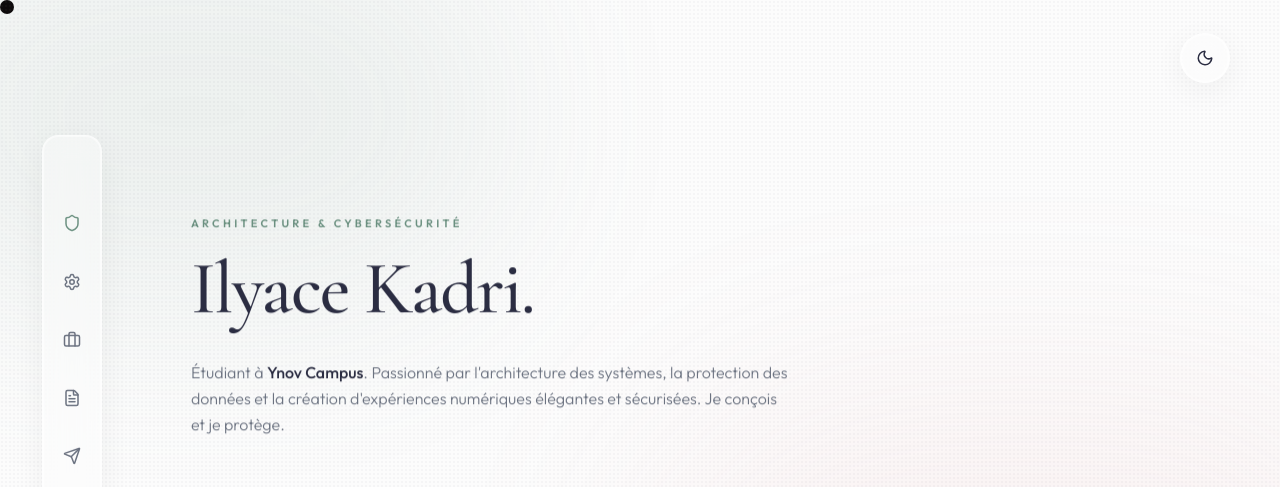
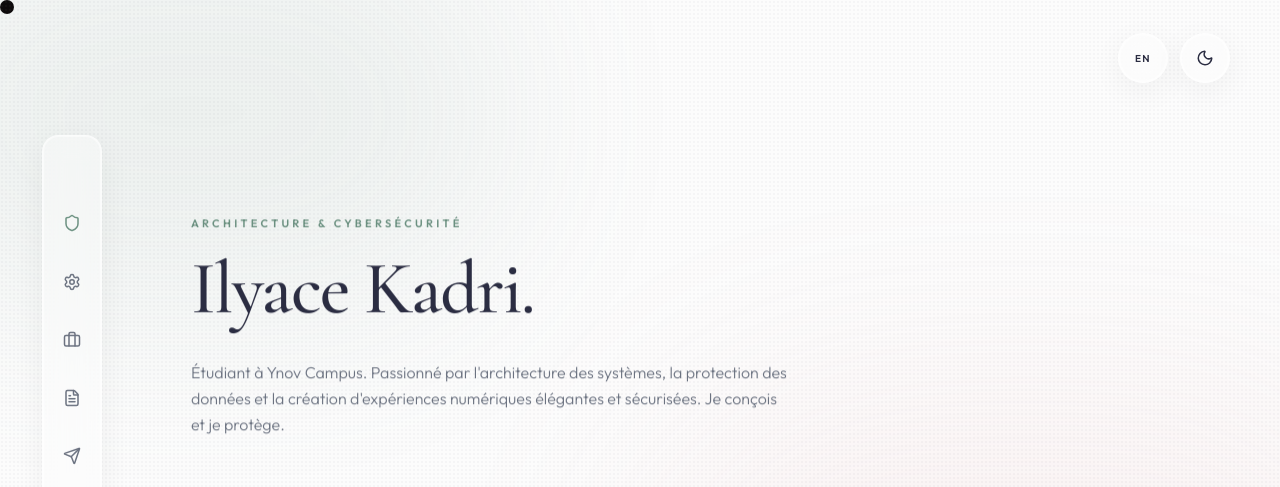
Before and after one commit to IKadri-droid/Portfolio-ilyace, a React (Vite) app: page / in a window 1280 px wide. Shown: the top 487 px of the page. Built offline with nearby package versions, Linux system fonts and the light colour scheme.

Commit message:
feat: add multi-language support (FR/EN) with toggle button

```diff
--- a/src/App.jsx
+++ b/src/App.jsx
@@ -7,13 +7,17 @@ import ProfilePhoto from "./features/hero/ProfilePhoto";
 import Stack from "./features/stack/Stack";
 import Contact from "./features/contact/Contact";
 import Experience from "./features/cv/Experience";
+import { translations } from "./translations";
 import './index.css';
 
 function App() {
   const [activeSection, setActiveSection] = useState('hero');
   const [visibleSections, setVisibleSections] = useState(new Set());
   const [isDarkMode, setIsDarkMode] = useState(false);
+  const [lang, setLang] = useState('fr');
   const cursorRef = useRef(null);
+
+  const T = translations[lang];
 
   // Instant cursor tracking (No delay)
   useEffect(() => {
@@ -63,17 +67,29 @@ function App() {
       {/* Super smooth generic cursor */}
       <div ref={cursorRef} className="custom-cursor hidden md:block" />
 
+      {/* Theme & Language Toggles */}
+      <div className="fixed top-8 right-8 md:right-12 z-[200] flex gap-3">
+        {/* Language Toggle */}
+        <button
+          onClick={() => setLang(lang === 'fr' ? 'en' : 'fr')}
+          className="w-12 h-12 rounded-full bg-white/40 dark:bg-black/20 backdrop-blur-md border border-white/60 dark:border-white/10 shadow-glass flex items-center justify-center text-indie-text hover:text-indie-primary transition-all duration-500 group uppercase text-[10px] font-bold tracking-widest"
+        >
+          <div className="absolute inset-0 rounded-full bg-indie-primary/0 group-hover:bg-indie-primary/10 transition-colors duration-500" />
+          <span className="relative z-10">{lang === 'fr' ? 'EN' : 'FR'}</span>
+        </button>
+
         {/* Theme Toggle Button */}
         <button
           onClick={() => setIsDarkMode(!isDarkMode)}
-        className="fixed top-8 right-8 md:right-12 z-[200] w-12 h-12 rounded-full bg-white/40 dark:bg-black/20 backdrop-blur-md border border-white/60 dark:border-white/10 shadow-glass flex items-center justify-center text-indie-text hover:text-indie-primary transition-all duration-500 group"
+          className="w-12 h-12 rounded-full bg-white/40 dark:bg-black/20 backdrop-blur-md border border-white/60 dark:border-white/10 shadow-glass flex items-center justify-center text-indie-text hover:text-indie-primary transition-all duration-500 group"
         >
           <div className="absolute inset-0 rounded-full bg-indie-primary/0 group-hover:bg-indie-primary/10 transition-colors duration-500" />
           {isDarkMode ? <Sun className="w-[18px] h-[18px]" /> : <Moon className="w-[18px] h-[18px] transition-transform group-hover:-rotate-12" />}
         </button>
+      </div>
 
       <BackgroundEffects />
-      <SideBar activeSection={activeSection} />
+      <SideBar activeSection={activeSection} t={T.nav} />
       <ProfilePhoto />
 
       <main className="relative z-10 max-w-6xl mx-auto md:pl-24">
@@ -81,20 +97,20 @@ function App() {
           <div className="text-left space-y-8 px-8 sm:px-12 w-full max-w-3xl pt-24 md:pt-0">
             <div className="space-y-4">
               <span className="inline-block text-indie-primary text-[11px] font-semibold tracking-[0.3em] uppercase">
-                Architecture & Cybersécurité
+                {T.hero.subtitle}
               </span>
               <h1 className="text-5xl md:text-6xl lg:text-7xl font-serif text-indie-text font-medium tracking-tight">
-                Ilyace Kadri.
+                {T.hero.title}
               </h1>
             </div>
 
             <p className="text-indie-muted max-w-xl text-[15px] md:text-[16px] font-light leading-relaxed">
-              Étudiant à <span className="text-indie-text font-medium transition-colors duration-500">Ynov Campus</span>. Passionné par l'architecture des systèmes, la protection des données et la création d'expériences numériques élégantes et sécurisées. Je conçois et je protège.
+              {T.hero.description}
             </p>
 
             <div className="flex flex-col sm:flex-row gap-6 pt-10">
               <a href="#projects" className="group px-8 py-4 bg-indie-text text-indie-bg rounded-full hover:bg-indie-primary hover:shadow-lg hover:shadow-indie-primary/20 transition-all duration-500 uppercase tracking-[0.2em] text-[11px] font-medium flex items-center justify-center gap-3">
-                Découvrir mon travail
+                {T.hero.cta_work}
                 <span className="group-hover:translate-x-1 transition-transform">→</span>
               </a>
               <div className="flex flex-col gap-3">
@@ -103,7 +119,7 @@ function App() {
                   download="CV_Ilyace_KADRI.pdf"
                   className="px-8 py-4 bg-transparent text-indie-text border border-indie-text/20 rounded-full hover:border-indie-text hover:bg-indie-text/5 transition-all duration-500 uppercase tracking-[0.2em] text-[11px] font-medium text-center shadow-sm"
                 >
-                  Télécharger mon CV (PDF)
+                  {T.hero.cta_cv}
                 </a>
                 <a
                   href={isDarkMode ? "/CV_Ilyace_KADRI_Dark.html" : "/CV_Ilyace_KADRI_Light.html"}
@@ -111,21 +127,21 @@ function App() {
                   rel="noopener noreferrer"
                   className="text-center text-[10px] tracking-[0.2em] uppercase text-indie-muted hover:text-indie-primary transition-colors"
                 >
-                  Consulter version web
+                  {T.hero.cta_web}
                 </a>
               </div>
             </div>
           </div>
         </section>
 
-        <Stack className={`transition-all duration-1000 ${visibleSections.has('stack') ? 'animate-fade-in' : 'opacity-0'}`} />
+        <Stack t={T.stack} className={`transition-all duration-1000 ${visibleSections.has('stack') ? 'animate-fade-in' : 'opacity-0'}`} />
 
-        <Experience className={`transition-all duration-1000 ${visibleSections.has('cv') ? 'animate-fade-in' : 'opacity-0'}`} />
+        <Experience t={T.experience} className={`transition-all duration-1000 ${visibleSections.has('cv') ? 'animate-fade-in' : 'opacity-0'}`} />
 
         <section id="projects" className={`min-h-screen py-32 px-8 sm:px-12 flex flex-col justify-center transition-all duration-1000 ${visibleSections.has('projects') ? 'animate-fade-in' : 'opacity-0'}`}>
           <div className="mb-20">
-            <h2 className="text-sm font-semibold tracking-[0.2em] text-indie-primary uppercase mb-2">Portfolio</h2>
-            <h3 className="text-3xl font-serif text-indie-text transition-colors duration-500">Projets Récents</h3>
+            <h2 className="text-sm font-semibold tracking-[0.2em] text-indie-primary uppercase mb-2">{T.projects.title}</h2>
+            <h3 className="text-3xl font-serif text-indie-text transition-colors duration-500">{T.projects.subtitle}</h3>
             <div className="w-12 h-px bg-indie-primary/30 mt-6" />
           </div>
 
@@ -138,10 +154,10 @@ function App() {
                   <span className="px-3 py-1.5 bg-white/80 dark:bg-black/40 backdrop-blur-md rounded-full text-[10px] uppercase tracking-widest text-indie-text transition-colors duration-500 font-medium">Golang</span>
                 </div>
               </div>
-              <span className="text-indie-muted text-[11px] tracking-[0.1em] font-medium uppercase mb-2">01 — Jeu Logic</span>
-              <h3 className="text-xl font-serif text-indie-text mb-2 group-hover:text-indie-primary transition-colors duration-300">Puissance 4</h3>
+              <span className="text-indie-muted text-[11px] tracking-[0.1em] font-medium uppercase mb-2">{T.projects.p1_cat}</span>
+              <h3 className="text-xl font-serif text-indie-text mb-2 group-hover:text-indie-primary transition-colors duration-300">{T.projects.p1_title}</h3>
               <p className="text-indie-muted text-[13px] font-light leading-relaxed">
-                Implémentation du jeu classique en Golang, mettant l'accent sur les algorithmes de jeu et la gestion d'état côté serveur.
+                {T.projects.p1_desc}
               </p>
             </div>
 
@@ -154,10 +170,10 @@ function App() {
                   <span className="px-3 py-1.5 bg-white/80 dark:bg-black/40 backdrop-blur-md rounded-full text-[10px] uppercase tracking-widest text-indie-text transition-colors duration-500 font-medium">Node.js</span>
                 </div>
               </div>
-              <span className="text-indie-muted text-[11px] tracking-[0.1em] font-medium uppercase mb-2">02 — Mobile App</span>
-              <h3 className="text-xl font-serif text-indie-text mb-2 group-hover:text-indie-primary transition-colors duration-300">Pocket Leaf</h3>
+              <span className="text-indie-muted text-[11px] tracking-[0.1em] font-medium uppercase mb-2">{T.projects.p2_cat}</span>
+              <h3 className="text-xl font-serif text-indie-text mb-2 group-hover:text-indie-primary transition-colors duration-300">{T.projects.p2_title}</h3>
               <p className="text-indie-muted text-[13px] font-light leading-relaxed">
-                Application mobile pour le suivi botanique, incluant une architecture backend Node.js robuste et une interface épurée.
+                {T.projects.p2_desc}
               </p>
             </div>
 
@@ -165,7 +181,7 @@ function App() {
             <div className="group flex flex-col cursor-none">
               <div className="aspect-[4/3] bg-gradient-to-br from-[#f8f9fa] to-[#e9ecef] dark:from-[#212529]/60 dark:to-[#1a1d20]/80 rounded-3xl mb-6 overflow-hidden relative shadow-ethereal border border-slate-200/50 dark:border-white/5 transition-all duration-500 hover:shadow-ethereal-hover">
                 <div className="absolute text-center flex items-center justify-center w-full h-full text-slate-400 dark:text-slate-600 transition-colors duration-500">
-                  <span className="font-serif italic text-lg opacity-40">Aucun aperçu disponible</span>
+                  <span className="font-serif italic text-lg opacity-40">{T.projects.p3_no_preview}</span>
                 </div>
                 <div className="absolute inset-0 bg-indie-bg/5 group-hover:bg-transparent transition-colors duration-700" />
                 <div className="absolute top-5 left-5 flex gap-2">
@@ -173,28 +189,28 @@ function App() {
                   <span className="px-3 py-1.5 bg-white/80 dark:bg-black/40 backdrop-blur-md rounded-full text-[10px] uppercase tracking-widest text-indie-text transition-colors duration-500 font-medium">Stripe</span>
                 </div>
               </div>
-              <span className="text-indie-muted text-[11px] tracking-[0.1em] font-medium uppercase mb-2">03 — Plateforme Web</span>
-              <h3 className="text-xl font-serif text-indie-text mb-2 group-hover:text-indie-primary transition-colors duration-300">Groupie Tracker</h3>
+              <span className="text-indie-muted text-[11px] tracking-[0.1em] font-medium uppercase mb-2">{T.projects.p3_cat}</span>
+              <h3 className="text-xl font-serif text-indie-text mb-2 group-hover:text-indie-primary transition-colors duration-300">{T.projects.p3_title}</h3>
               <p className="text-indie-muted text-[13px] font-light leading-relaxed">
-                Visualisation dynamique de données musicales utilisant l'API Deezer avec système de paiement Stripe intégré.
+                {T.projects.p3_desc}
               </p>
             </div>
 
             {/* Project 4 */}
             <div className="group flex flex-col md:mt-16 opacity-60 hover:opacity-100 transition-opacity duration-700 cursor-none">
               <div className="aspect-[4/3] border border-dashed border-indie-muted/40 rounded-3xl mb-6 flex items-center justify-center bg-transparent transition-colors duration-500">
-                <span className="text-[10px] tracking-widest uppercase text-indie-muted">En développement</span>
+                <span className="text-[10px] tracking-widest uppercase text-indie-muted">{T.projects.p4_status}</span>
               </div>
-              <span className="text-indie-muted text-[11px] tracking-[0.1em] font-medium uppercase mb-2">04 — Cybersécurité</span>
-              <h3 className="text-xl font-serif text-indie-text mb-2 transition-colors duration-500">Audits & Infra</h3>
+              <span className="text-indie-muted text-[11px] tracking-[0.1em] font-medium uppercase mb-2">{T.projects.p4_cat}</span>
+              <h3 className="text-xl font-serif text-indie-text mb-2 transition-colors duration-500">{T.projects.p4_title}</h3>
               <p className="text-indie-muted text-[13px] font-light leading-relaxed">
-                À venir — Focus sur l'audit et la sécurisation des infrastructures.
+                {T.projects.p4_desc}
               </p>
             </div>
           </div>
         </section>
 
-        <Contact className={`transition-all duration-1000 ${visibleSections.has('contact') ? 'animate-fade-in' : 'opacity-0'}`} />
+        <Contact t={T.contact} className={`transition-all duration-1000 ${visibleSections.has('contact') ? 'animate-fade-in' : 'opacity-0'}`} />
       </main>
     </div>
   );
--- /dev/null
+++ b/src/translations.js
@@ -0,0 +1,124 @@
+export const translations = {
+  fr: {
+    nav: {
+      profil: "profil",
+      stack: "stack",
+      cv: "cv",
+      projects: "projets",
+      contact: "contact",
+    },
+    hero: {
+      subtitle: "Architecture & Cybersécurité",
+      title: "Ilyace Kadri.",
+      description: "Étudiant à Ynov Campus. Passionné par l'architecture des systèmes, la protection des données et la création d'expériences numériques élégantes et sécurisées. Je conçois et je protège.",
+      cta_work: "Découvrir mon travail",
+      cta_cv: "Télécharger mon CV (PDF)",
+      cta_web: "Consulter version web",
+    },
+    stack: {
+      title: "Expertise",
+      subtitle: "Arsenal Technique",
+      kali: "Tests d'intrusion & Audit",
+      python: "Scripting & Automatisation",
+      linux: "Administration Système",
+      github: "Gestion de Code & Collaboration",
+      vscode: "Environnement de Développement",
+      git: "Contrôle de Version",
+      docker: "Isolation & Sécurité Container",
+      bash: "Scripting & Automatisation",
+    },
+    experience: {
+      title: "Parcours",
+      subtitle: "Expériences & Formation",
+      exp1_title: "Educateur sportif",
+      exp1_desc: "Encadrement de groupes d'enfants et d'adolescents lors de stages sportifs.",
+      edu1_title: "Bachelor Cybersécurité",
+      edu1_desc: "Formation en réseaux, systèmes, et sécurité informatique.",
+    },
+    projects: {
+      title: "Portfolio",
+      subtitle: "Projets Récents",
+      p1_title: "Puissance 4",
+      p1_cat: "01 — Jeu Logic",
+      p1_desc: "Implémentation du jeu classique en Golang, mettant l'accent sur les algorithmes de jeu et la gestion d'état côté serveur.",
+      p2_title: "Pocket Leaf",
+      p2_cat: "02 — Mobile App",
+      p2_desc: "Application mobile pour le suivi botanique, incluant une architecture backend Node.js robuste et une interface épurée.",
+      p3_title: "Groupie Tracker",
+      p3_cat: "03 — Plateforme Web",
+      p3_desc: "Visualisation dynamique de données musicales utilisant l'API Deezer avec système de paiement Stripe intégré.",
+      p3_no_preview: "Aucun aperçu disponible",
+      p4_title: "Audits & Infra",
+      p4_cat: "04 — Cybersécurité",
+      p4_desc: "À venir — Focus sur l'audit et la sécurisation des infrastructures.",
+      p4_status: "En développement",
+    },
+    contact: {
+      title: "Contact",
+      subtitle: "Travaillons Ensemble",
+      description: "Vous avez un projet en tête ou vous souhaitez simplement discuter ? N'hésitez pas à me contacter via mes réseaux ou par email.",
+      email_me: "M'écrire un email",
+    }
+  },
+  en: {
+    nav: {
+      profil: "profile",
+      stack: "stack",
+      cv: "cv",
+      projects: "projects",
+      contact: "contact",
+    },
+    hero: {
+      subtitle: "Architecture & Cybersecurity",
+      title: "Ilyace Kadri.",
+      description: "Student at Ynov Campus. Passionate about systems architecture, data protection, and creating elegant and secure digital experiences. I design and I protect.",
+      cta_work: "Discover my work",
+      cta_cv: "Download my CV (PDF)",
+      cta_web: "View web version",
+    },
+    stack: {
+      title: "Expertise",
+      subtitle: "Technical Arsenal",
+      kali: "Penetration Testing & Audit",
+      python: "Scripting & Automation",
+      linux: "System Administration",
+      github: "Code Management & Collaboration",
+      vscode: "Development Environment",
+      git: "Version Control",
+      docker: "Isolation & Container Security",
+      bash: "Scripting & Automation",
+    },
+    experience: {
+      title: "Background",
+      subtitle: "Experiences & Education",
+      exp1_title: "Sports Educator",
+      exp1_desc: "Supervising groups of children and teenagers during sports camps.",
+      edu1_title: "Bachelor in Cybersecurity",
+      edu1_desc: "Training in networks, systems, and IT security.",
+    },
+    projects: {
+      title: "Portfolio",
+      subtitle: "Recent Projects",
+      p1_title: "Connect 4",
+      p1_cat: "01 — Logic Game",
+      p1_desc: "Implementation of the classic game in Golang, focusing on game algorithms and server-side state management.",
+      p2_title: "Pocket Leaf",
+      p2_cat: "02 — Mobile App",
+      p2_desc: "Mobile application for botanical tracking, including a robust Node.js backend architecture and a clean interface.",
+      p3_title: "Groupie Tracker",
+      p3_cat: "03 — Web Platform",
+      p3_desc: "Dynamic visualization of musical data using the Deezer API with integrated Stripe payment system.",
+      p3_no_preview: "No preview available",
+      p4_title: "Audits & Infra",
+      p4_cat: "04 — Cybersecurity",
+      p4_desc: "Coming soon — Focus on audit and infrastructure security.",
+      p4_status: "In development",
+    },
+    contact: {
+      title: "Contact",
+      subtitle: "Let's Work Together",
+      description: "Have a project in mind or just want to chat? Feel free to reach out via my socials or email.",
+      email_me: "Drop me an email",
+    }
+  }
+};
```
Also changed, not shown: src/features/contact/Contact.jsx (+18 -8 lines), src/features/cv/Experience.jsx (+7 -7 lines), src/features/navigation/SideBar.jsx (+6 -6 lines), src/features/stack/Stack.jsx (+13 -11 lines). Lines whose indentation alone changed are shown as unchanged.
